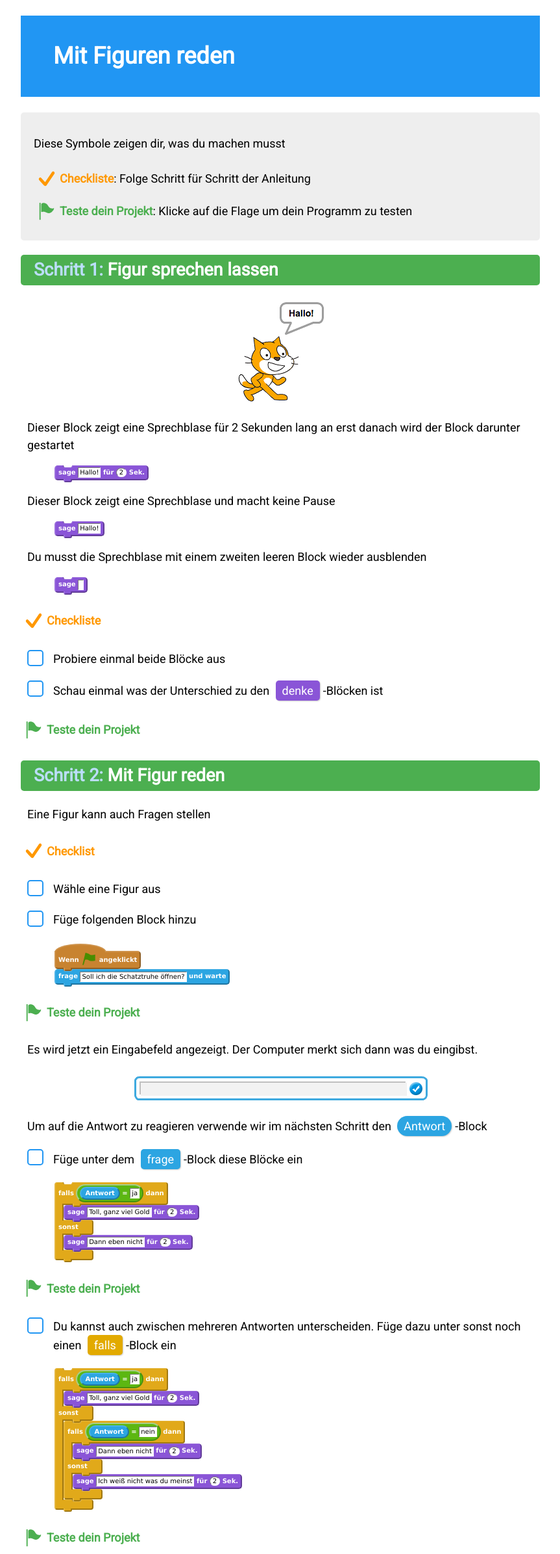
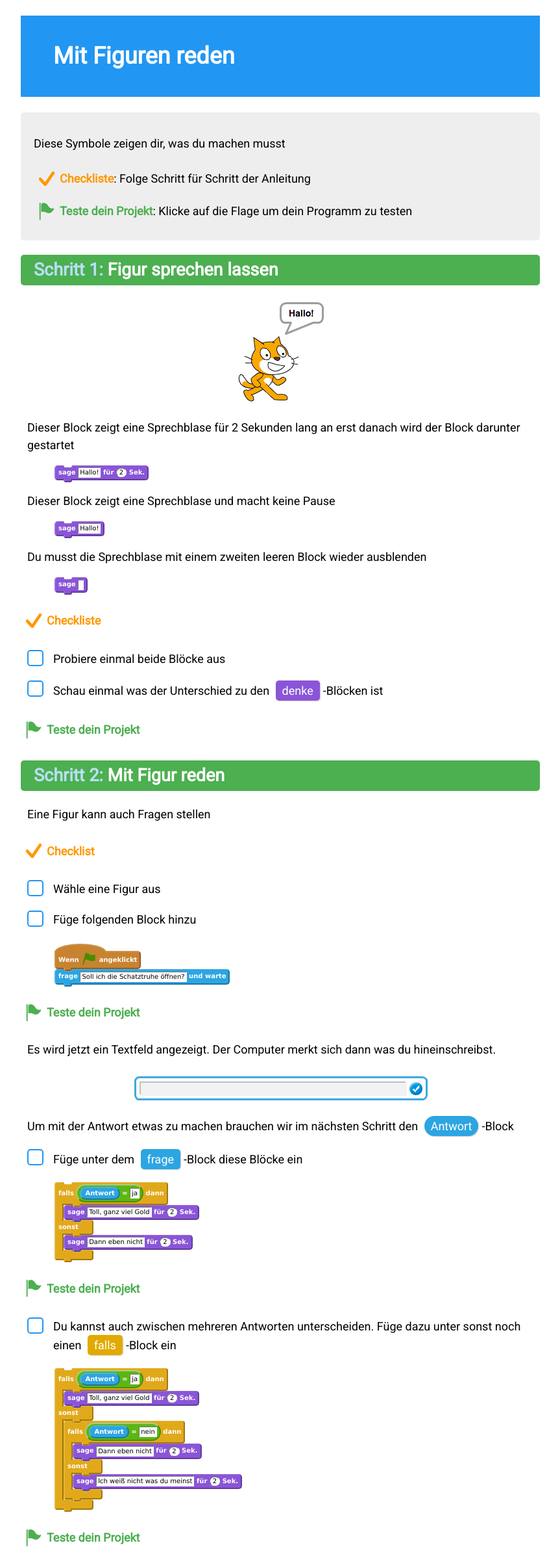
Before and after one commit to codeclub-stuttgart/anleitungen, a Jekyll site: the page built from _instructions/dialog.md, in a window 1280 px wide. Shown: the whole page at 65% size, without its empty margins (208-1071 px from the left). Built offline with Jekyll 4.4.1, drawn with Linux system fonts in a browser that asks for light colours; nearby versions of some CDN libraries.

```diff
--- a/_instructions/dialog.md
+++ b/_instructions/dialog.md
@@ -50,11 +50,11 @@ Eine Figur kann auch Fragen stellen
 
 <div class="test-symbol">Teste dein Projekt</div>
 
-Es wird jetzt ein Eingabefeld angezeigt. Der Computer merkt sich dann was du eingibst.
+Es wird jetzt ein Textfeld angezeigt. Der Computer merkt sich dann was du hineinschreibst.
 
 ![](dialog/answer-input.png)
 
-Um auf die Antwort zu reagieren verwende wir im nächsten Schritt den <span class="sensor-value">Antwort</span>-Block
+Um mit der Antwort etwas zu machen brauchen wir im nächsten Schritt den <span class="sensor-value">Antwort</span>-Block
 
 - Füge unter dem <span class="sensor-block">frage</span>-Block diese Blöcke ein
 
--- a/_sass/instruction.scss
+++ b/_sass/instruction.scss
@@ -5,6 +5,7 @@ $primary-3: #FF9800;
 $scratch-visual-color: #8A55D7;
 $scratch-control-color: #E2AA00;
 $scratch-sensor-color: #2CA5E2;
+$scratch-data-color: #EE7D16;
 
 $light-1: #BBDEFB;
 
@@ -133,7 +134,8 @@ $light-1: #BBDEFB;
 .visual-block,
 .control-block,
 .sensor-block,
-.sensor-value {
+.sensor-value,
+.data-value {
   color: #fff;
   box-shadow: 1px 1px 2px rgba(0, 0, 0, 0.2);
   border-radius: 5px;
@@ -159,6 +161,11 @@ $light-1: #BBDEFB;
   background: $scratch-sensor-color;
 }
 
+.data-value {
+  border-radius: 20px;
+  background: $scratch-data-color;
+}
+
 pre {
   margin-left: 50px;
 }
--- a/index.html
+++ b/index.html
@@ -4,8 +4,8 @@ layout: default
 
 <h1>{{site.title}}</h1>
 
+<ul>
 {% for instruction in site.instructions %}
-
-<a href="{{instruction.url}}">{{instruction.title}}</a>
-
+  <li><a href="{{instruction.url}}">{{instruction.title}}</a></li>
 {% endfor %}
+</ul>
```
Also changed, not shown: _instructions/variables.md (added, +74 -0 lines), _instructions/variables/crab.png (added), _instructions/variables/menu.png (added), _instructions/variables/new-variable-dialog.png (added), _instructions/variables/variable-commands.png (added), _instructions/variables/variable-display.png (added).
